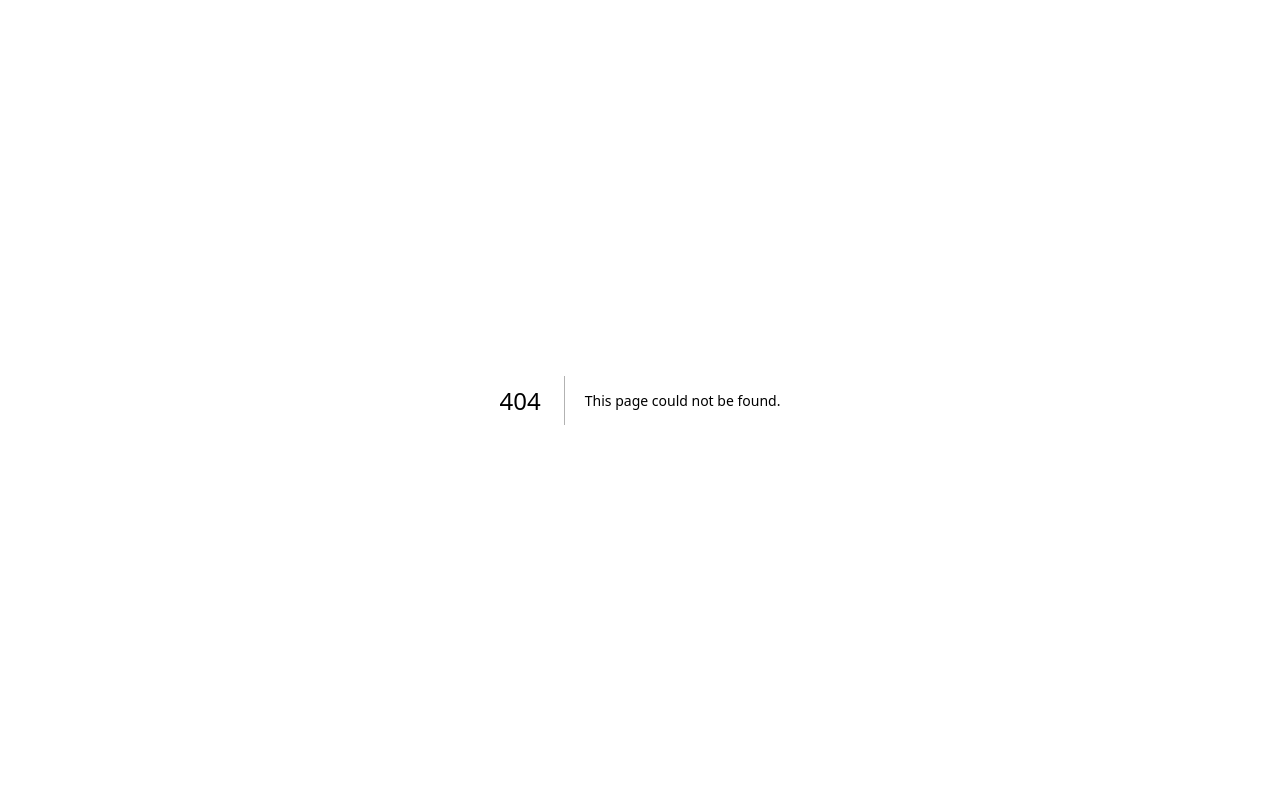
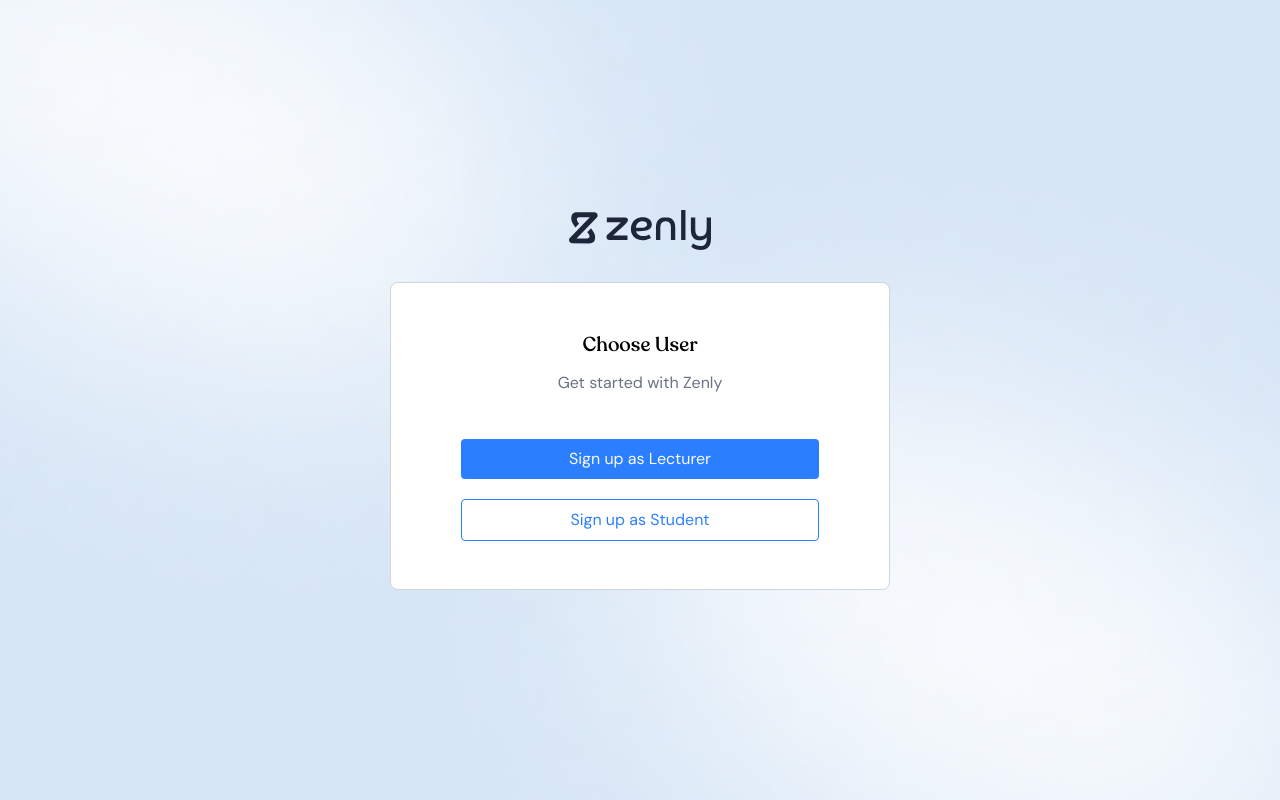
Before and after one commit to Charvine-300/Complaint-Management-System, a Next.js app: page /auth/signup/user-type in a window 1280 px wide. Before the commit this address had no page. Built offline with nearby package versions, Linux system fonts and the light colour scheme.

Commit message:
user type page added and signup page updates

```diff
--- a/app/auth/login/page.jsx
+++ b/app/auth/login/page.jsx
@@ -77,10 +77,10 @@ const Login = () => {
           {/* <p className="my-5 text-right text-sm text-gray-800">Forgot Password?</p> */}
 
           {/* Submit Button */}
-          <button type="submit" className="primary-btn" disabled={isSubmitting}>
+          <button type="submit" className="btn primary-btn" disabled={isSubmitting}>
             {isSubmitting ? "Logging in..." : "Log in"}
           </button>
-          <p className="text-center text-gray-800 text-sm mt-5">Don't have an account? <Link href="/auth/signup" className="cursor-pointer text-blue-500"> Sign up</Link> </p>
+          <p className="text-center text-gray-800 text-sm mt-5">Don't have an account? <Link href="/auth/signup/user-type" className="cursor-pointer text-blue-500"> Sign up</Link> </p>
         </form>
       </div>
     </AuthLayout>
--- a/app/auth/signup/page.jsx
+++ b/app/auth/signup/page.jsx
@@ -6,6 +6,7 @@ import { useForm } from 'react-hook-form';
 import Link from 'next/link';
 
 const Signup = () => {
+  // TODO - Add state management for selected user type
   const [showPassword, setShowPassword] = useState(false);
 
   const {
@@ -34,6 +35,11 @@ const Signup = () => {
       setSelectedCourses([...selectedCourses, course]);
     }
   };
+
+  const handleDelete = (course) => {
+    setSelectedCourses(selectedCourses.filter((c) => c !== course));
+  };
+
 
   return (
     <AuthLayout>
@@ -90,25 +96,24 @@ const Signup = () => {
           </div>
 
            {/* List of courses Input */}
-           {/* TODO - Fix select height and add tabs beneath for selected courses */}
            <div className="input-field-group relative">
       <label className="label">
-        List of courses they want to apply for (min: 3, max: 7)
+        List of courses to apply for (min: 3, max: 7)
       </label>
 
       <div className="relative">
         <div
           type="button"
           onClick={toggleDropdown}
-          className="input text-left w-full flex justify-end items-center cursor-pointer !py-4"
+          className="input text-left w-full flex justify-end items-center cursor-pointer !py-3.5"
         >
         <img
   src="/assets/icons/CaretDown.svg"
   alt="dropdown arrow"
   className={`block ml-auto transition-transform duration-300 ${isOpen ? "rotate-180" : "rotate-0"}`}
 />
- {/* Dropdown arrow */}
         </div>
+
 
         {isOpen && (
           <div className={`absolute z-10 w-full mt-2 bg-white border border-gray-300 shadow-lg rounded-md p-2
@@ -129,11 +134,21 @@ const Signup = () => {
             ))}
           </div>
         )}
+                {selectedCourses && (
+  <div className='flex gap-3 flex-wrap mt-3'>
+    {selectedCourses.map((item, index) => (
+      <div className='bg-blue-300 text-sm flex px-3 py-1 rounded-sm gap-1 items-center' key={index}>
+        <p>{item}</p>
+        <img src="/assets/icons/delete.svg" alt="delete icon" className='w-3 h-4 cursor-pointer' onClick={() => handleDelete(item)} />
+      </div>
+    ))}
+  </div>
+)}
       </div>
 
       {errors.courses && <p className="text-red-500 text-sm">{errors.courses.message}</p>}
       <input type="hidden" {...register("courses", {
-        validate: (value) =>
+        validate: () =>
           selectedCourses.length >= 3 && selectedCourses.length <= 7
             ? true
             : "You must select between 3 and 7 courses",
@@ -166,12 +181,10 @@ const Signup = () => {
             </div>
             {errors.password && <p className="text-red-500 text-sm">{errors.password.message}</p>}
           </div>
-
-          {/* Additional Feature */}
-          {/* <p className="my-5 text-right text-sm text-gray-800">Forgot Password?</p> */}
+          <Link href='/auth/signup/user-type' className="text-error-600 block cursor-pointer my-5 text-right text-sm text-gray-800">Change user type</Link>
 
           {/* Submit Button */}
-          <button type="submit" className="primary-btn" disabled={isSubmitting}>
+          <button type="submit" className="btn primary-btn" disabled={isSubmitting}>
             {isSubmitting ? "Signing up..." : "Sign up"}
           </button>
           <p className="text-center text-gray-800 text-sm mt-5"> Already have an account? <Link href="/auth/login" className="cursor-pointer text-blue-500"> Log in </Link> </p>
--- /dev/null
+++ b/app/auth/signup/user-type/page.jsx
@@ -0,0 +1,42 @@
+'use client';
+
+import { AuthLayout } from '@/components';
+import React from 'react';
+import { useRouter } from "next/navigation";
+
+
+const UserType = () => {
+  const router = useRouter();
+
+  // TODO - Add state management for chosen user type
+  const handleNavigate = (userType) => {
+    router.push('/auth/signup');
+  }
+
+  return (
+    <AuthLayout>
+      <div className="mx-auto">
+        <img
+          src="/assets/icons/Full_Logo.svg"
+          alt="App Logo"
+          className="block mx-auto mt-8 lg:hidden"
+        />
+        <div className="mx-auto max-w-md text-center my-6">
+          <h1 className="capitalize font-medium text-black-600 recoleta-medium text-xl">Choose user</h1>
+          <p className="text-gray-500 mt-3 text-base">Get started with Zenly</p>
+
+          <div className="flex flex-col justify-center mx-auto w-[80%] my-6">
+          <button onClick={() => handleNavigate('lecturer')} type="submit" className="btn primary-btn">
+            Sign up as Lecturer
+          </button>
+          <button onClick={() => handleNavigate('student')} type="submit" className="btn outline-btn">
+            Sign up as Student
+          </button>
+          </div>
+        </div>
+      </div>
+    </AuthLayout>
+  )
+}
+
+export default UserType
--- a/app/globals.css
+++ b/app/globals.css
@@ -93,7 +93,14 @@ label, input, a, p, button {
     @apply focus:ring focus:ring-blue-300 block w-full border border-gray-200 rounded-md py-2 px-3 placeholder-gray-400 placeholder:text-sm
   }
 
+  .btn {
+    @apply cursor-pointer w-full py-2 rounded-sm mt-5;
+  }
   .primary-btn {
-    @apply bg-blue-500 cursor-pointer w-full py-2 rounded-sm text-gray-50 mt-5;
+    @apply bg-blue-500 text-gray-50;
+  }
+
+  .outline-btn {
+    @apply bg-white border border-blue-500 text-blue-500;
   }
 }
```
Also changed, not shown: public/assets/icons/delete.svg (added).
